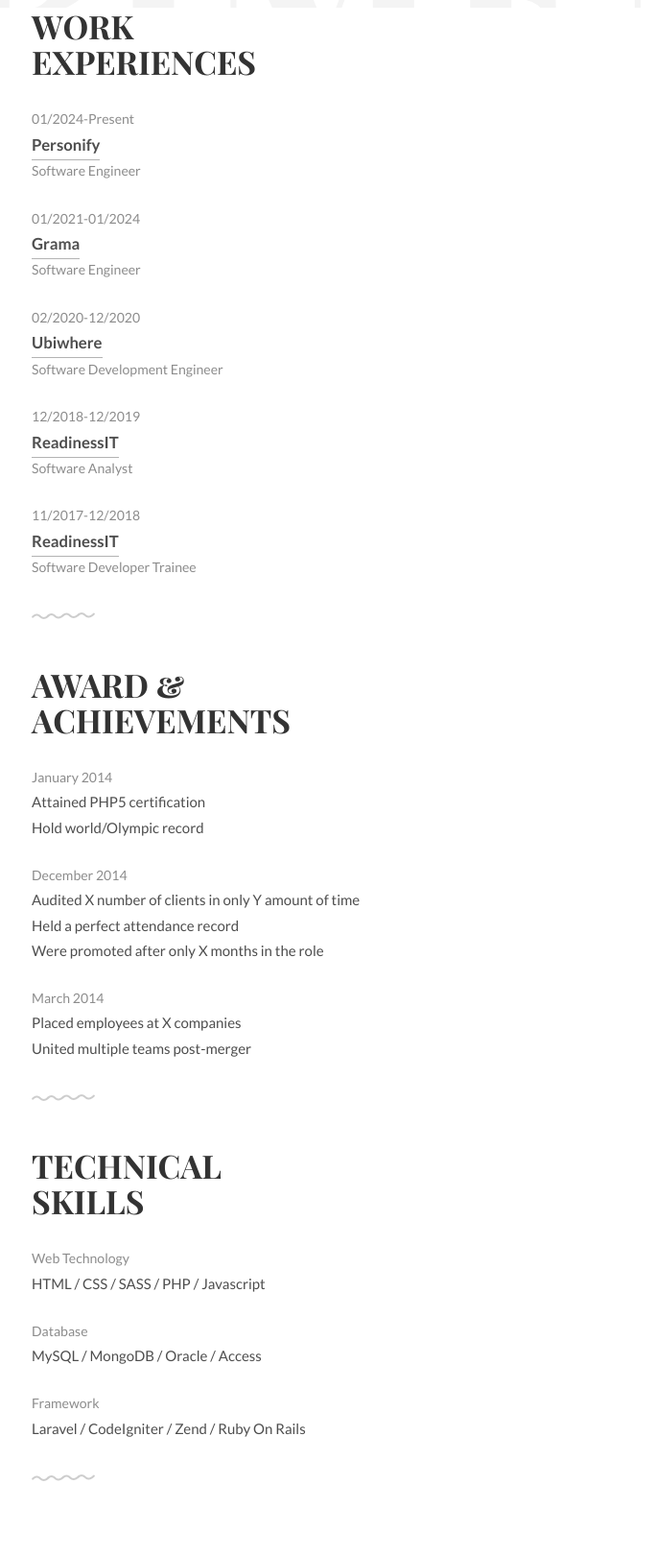
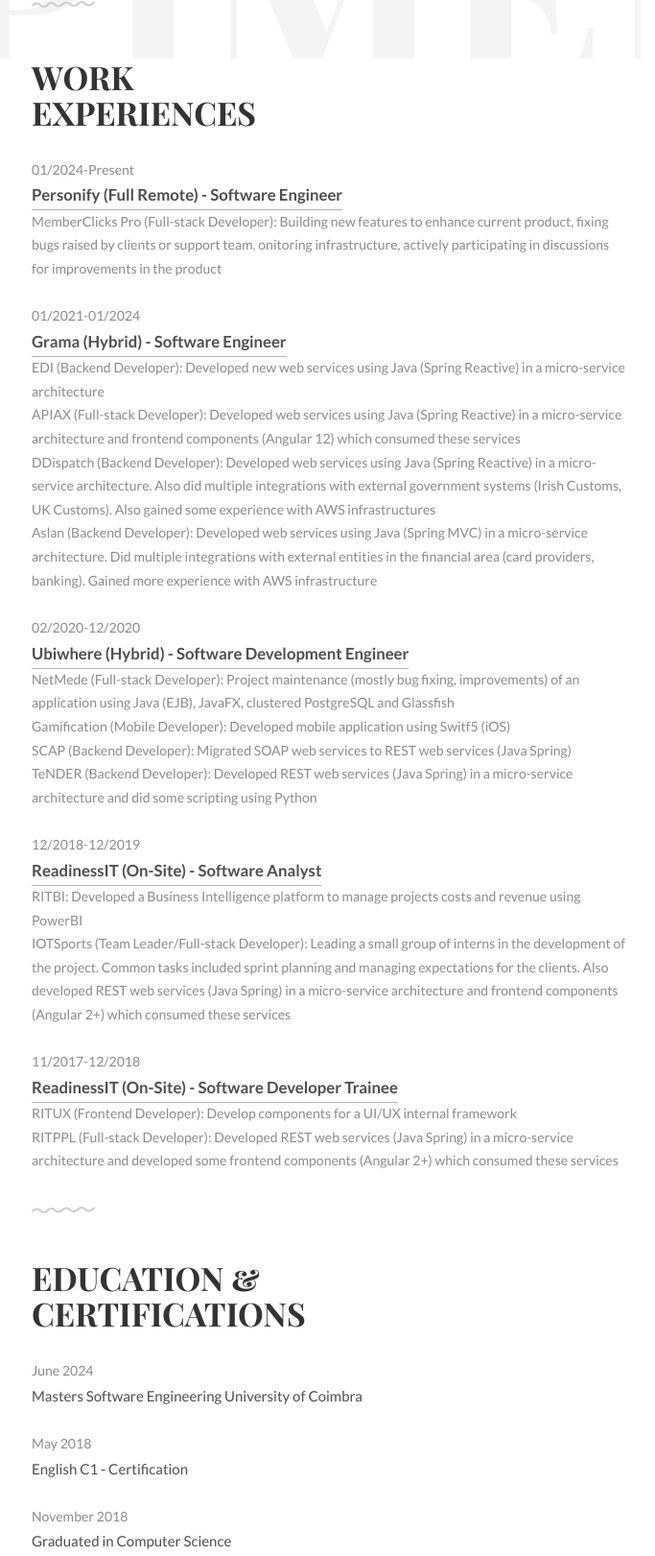
Before and after one commit to w0bbly/w0bbly.github.io, a plain HTML site: page index.html in a window 1280 px wide. Shown: the part 542-2163 px from the top of the page at 96% size, without its empty margins (296-979 px from the left). Drawn offline with Linux system fonts and the light colour scheme.

Commit message:
Added some details

```diff
--- a/index.html
+++ b/index.html
@@ -54,10 +54,11 @@
 					<h1>I live in<br><span id="typed"></span></h1>
 				</div>
 				<p>
-					Graduated in Computer Science on Instituto Superior de Engenharia de
-					Coimbra and with a Masters Degree in Software Engineering on Universidade de Coimbra..
-					I consider myself to be a hard worker, always seeking to be better that I
-					currently am.
+					Graduated in Computer Science in Instituto Superior de Engenharia de Coimbra and with a Masters in
+					Software Engineering from Universidade de Coimbra. I like to develop software and I consider myself
+					to be hardworking, always seeking to be better that I currently am. I love to solve problems, and
+					research to solve them. I'm a team-player with very good soft-skills, which I try to use on a daily
+					basis to improve my knowledge and also of those around me.
 				</p>
 			</div>
 		</div>
@@ -69,51 +70,71 @@
 			<h1>Work<br>Experiences</h1>
 			<ul class="work-list">
 				<li>01/2024-Present</li>
-				<li><a href="#">Personify</a></li>
-				<li>Software Engineer</li>
+				<li><a href="#">Personify (Full Remote) - Software Engineer</a></li>
+				<li>MemberClicks Pro (Full-stack Developer): Building new features to enhance current product, fixing
+					bugs raised by clients or
+					support team, onitoring infrastructure, actively participating in discussions for improvements in
+					the product</li>
 			</ul>
 			<ul class="work-list">
 				<li>01/2021-01/2024</li>
-				<li><a href="#">Grama</a></li>
-				<li>Software Engineer</li>
+				<li><a href="#">Grama (Hybrid) - Software Engineer</a></li>
+				<li>EDI (Backend Developer): Developed new web services using Java (Spring Reactive) in a
+					micro-service architecture</li>
+				<li>APIAX (Full-stack Developer): Developed web services using Java (Spring Reactive) in a
+					micro-service architecture and frontend components (Angular 12) which consumed these services</li>
+				<li>DDispatch (Backend Developer): Developed web services using Java (Spring Reactive) in a
+					micro-service architecture. Also did multiple integrations with external government systems (Irish
+					Customs, UK Customs). Also gained some experience with AWS infrastructures</li>
+				<li>Aslan (Backend Developer): Developed web services using Java (Spring MVC) in a micro-service
+					architecture. Did multiple integrations with external entities in the financial area (card
+					providers, banking). Gained more experience with AWS infrastructure</li>
 			</ul>
 			<ul class="work-list">
 				<li>02/2020-12/2020</li>
-				<li><a href="#">Ubiwhere</a></li>
-				<li>Software Development Engineer</li>
+				<li><a href="#">Ubiwhere (Hybrid) - Software Development Engineer</a></li>
+				<li>NetMede (Full-stack Developer): Project maintenance (mostly bug fixing, improvements) of an
+					application using Java (EJB), JavaFX, clustered PostgreSQL and Glassfish</li>
+				<li>Gamification (Mobile Developer): Developed mobile application using Switf5 (iOS)</li>
+				<li>SCAP (Backend Developer): Migrated SOAP web services to REST web services (Java Spring)</li>
+				<li>TeNDER (Backend Developer): Developed REST web services (Java Spring) in a micro-service
+					architecture and did some scripting using Python</li>
 			</ul>
 			<ul class="work-list">
 				<li>12/2018-12/2019</li>
-				<li><a href="#">ReadinessIT</a></li>
-				<li>Software Analyst</li>
+				<li><a href="#">ReadinessIT (On-Site) - Software Analyst</a></li>
+				<li>RITBI: Developed a Business Intelligence platform to manage projects costs and revenue using PowerBI
+				</li>
+				<li>IOTSports (Team Leader/Full-stack Developer): Leading a small group of interns in the development
+					of the project. Common tasks included sprint planning and managing expectations for the clients.
+					Also developed REST web services (Java Spring) in a micro-service architecture and frontend
+					components (Angular 2+) which consumed these services</li>
 			</ul>
 			<ul class="work-list">
 				<li>11/2017-12/2018</li>
-				<li><a href="#">ReadinessIT</a></li>
-				<li>Software Developer Trainee</li>
+				<li><a href="#">ReadinessIT (On-Site) - Software Developer Trainee</a></li>
+				<li>RITUX (Frontend Developer): Develop components for a UI/UX internal framework</li>
+				<li>RITPPL (Full-stack Developer): Developed REST web services (Java Spring) in a micro-service
+					architecture and developed some frontend components (Angular 2+) which consumed these services</li>
 			</ul>
 		</div>
 	</div>
 
-	<!-- Award & Achievements -->
+	<!-- Education and Certifications -->
 	<div class="award section second" id="achievements">
 		<div class="container">
-			<h1>Award &amp;<br>Achievements</h1>
+			<h1>Education &amp;<br>Certifications</h1>
 			<ul class="award-list list-flat">
-				<li>January 2014</li>
-				<li>Attained PHP5 certification</li>
-				<li>Hold world/Olympic record</li>
+				<li>June 2024</li>
+				<li>Masters Software Engineering University of Coimbra</li>
 			</ul>
 			<ul class="award-list list-flat">
-				<li>December 2014</li>
-				<li>Audited X number of clients in only Y amount of time</li>
-				<li>Held a perfect attendance record</li>
-				<li>Were promoted after only X months in the role</li>
+				<li>May 2018</li>
+				<li>English C1 - Certification</li>
 			</ul>
 			<ul class="award-list list-flat">
-				<li>March 2014</li>
-				<li>Placed employees at X companies</li>
-				<li>United multiple teams post-merger</li>
+				<li>November 2018</li>
+				<li>Graduated in Computer Science</li>
 			</ul>
 		</div>
 	</div>
@@ -123,16 +144,20 @@
 		<div class="container">
 			<h1>Technical<br>Skills</h1>
 			<ul class="skill-list list-flat">
-				<li>Web Technology</li>
-				<li>HTML / CSS / SASS / PHP / Javascript</li>
+				<li>Development</li>
+				<li>Java / Spring Boot / Scala / Node.js / React / Angular</li>
 			</ul>
 			<ul class="skill-list list-flat">
-				<li>Database</li>
-				<li>MySQL / MongoDB / Oracle / Access</li>
+				<li>Databases</li>
+				<li>MySQL / MongoDB / PostgreSQL</li>
 			</ul>
 			<ul class="skill-list list-flat">
-				<li>Framework</li>
-				<li>Laravel / CodeIgniter / Zend / Ruby On Rails</li>
+				<li>Cloud and Infrastructure</li>
+				<li>AWS / Kubernetes / Docker</li>
+			</ul>
+			<ul class="skill-list list-flat">
+				<li>Software Engineering Concepts</li>
+				<li>SDLC / Software Design / Software Architecture</li>
 			</ul>
 		</div>
 	</div>
@@ -140,7 +165,7 @@
 	<!-- Quote -->
 	<div class="quote">
 		<div class="container text-centered">
-			<h1>fight against the ugliness.</h1>
+			<h1>keep pushing your limits.</h1>
 		</div>
 	</div>
 
@@ -148,14 +173,13 @@
 		<div class="container">
 			<div class="units-row">
 				<div class="unit-50">
-					<p>Handcrafted by Afnizar Nur Ghifari</p>
+					<p>Handcrafted by João Miguel Simões Pimentel</p>
 				</div>
 				<div class="unit-50">
 					<ul class="social list-flat right">
 						<li><a href="mailto:afnizarhilmi@gmail.com"><i class="fa fa-send"></i></a></li>
-						<li><a href="http://twitter.com/afnizarnur"><i class="fa fa-twitter"></i></a></li>
-						<li><a href="http://dribbble.com/afnizarnur"><i class="fa fa-dribbble"></i></a></li>
-						<li><a href="http://behance.com/afnizarnur"><i class="fa fa-behance"></i></a></li>
+						<li><a href="https://github.com/w0bbly"><i class="fa fa-github"></i></a></li>
+						<li><a href="https://www.linkedin.com/in/joaopimentel1994/"><i class="fa fa-linkedin"></i></a></li>
 					</ul>
 				</div>
 			</div>
@@ -171,7 +195,7 @@
 		function newTyped() { } $(function () {
 			$("#typed").typed({
 				// Change to edit type effect
-				strings: ["far northern sky", "your galaxy", "everywhere"],
+				strings: ["Coimbra, Portugal"],
 
 				typeSpeed: 90, backDelay: 700, contentType: "html", loop: !0, resetCallback: function () { newTyped() }
 			}), $(".reset").click(function () { $("#typed").typed("reset") })
```
